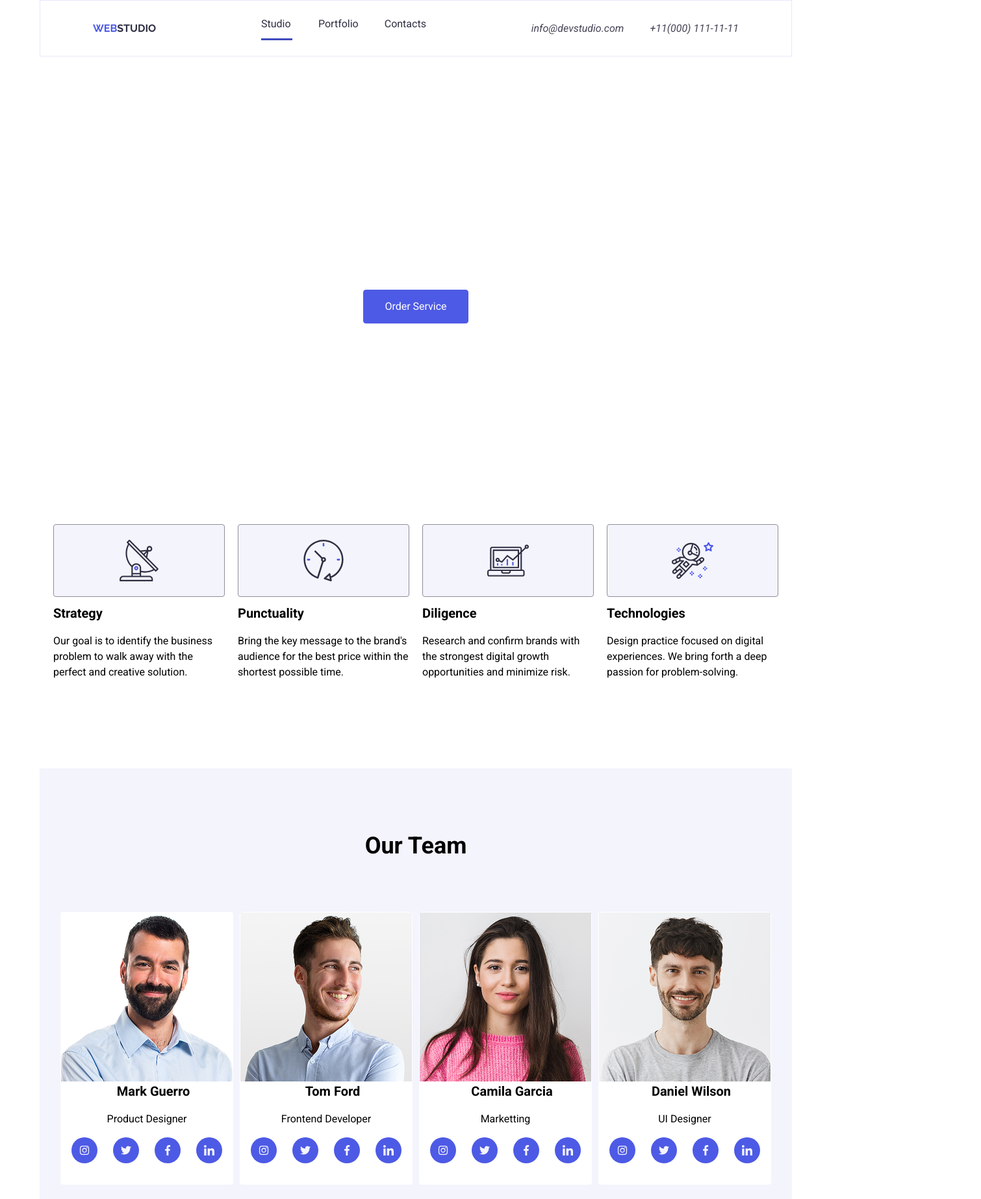
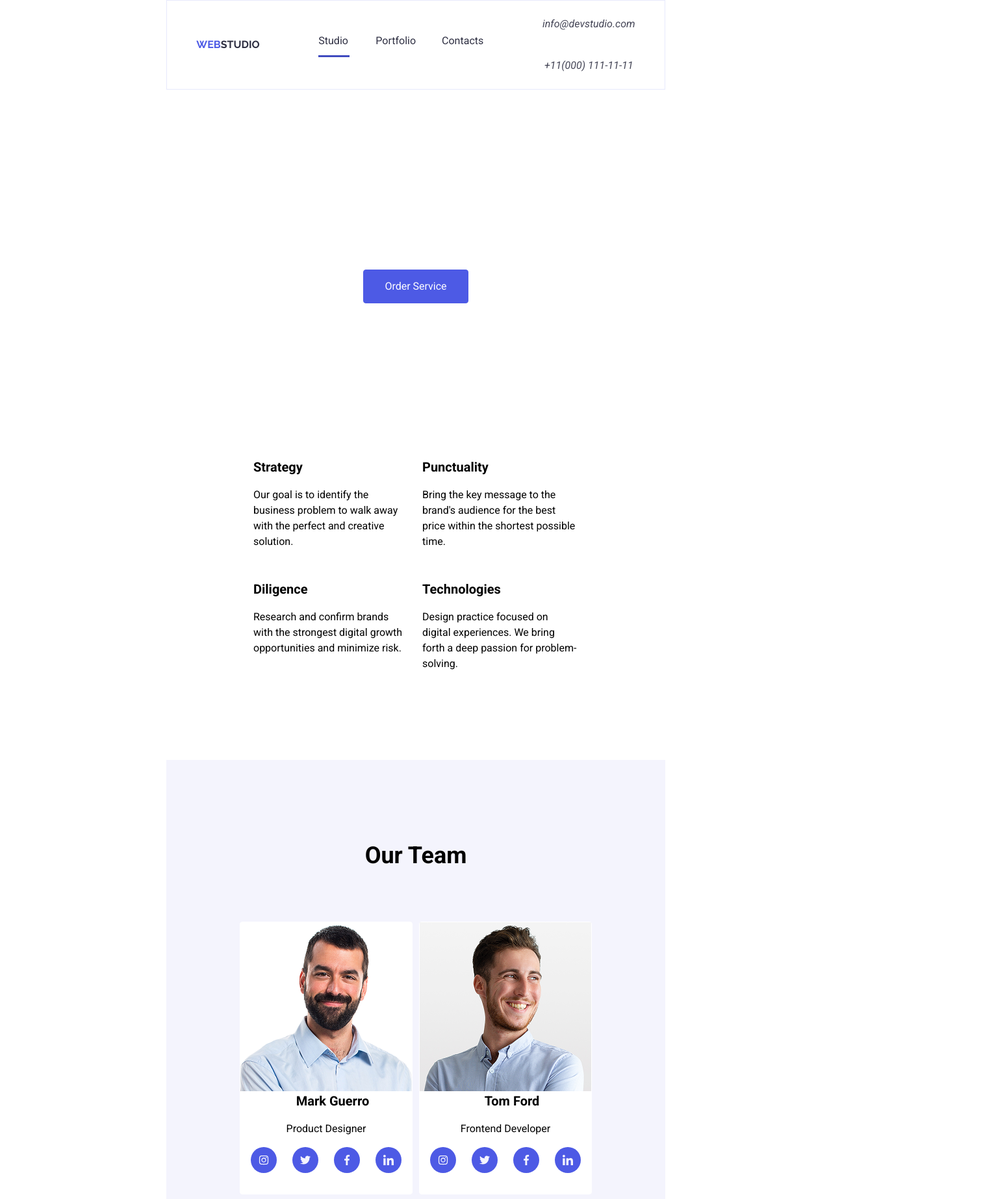
Before and after one commit to duhanocal03/goit-markup-hw-06, a plain HTML site: page index.html in a window 1280 px wide. Shown: the top 1846 px of the page at 65% size, 1510 px wide, since content can reach past the window. Drawn offline with nearby package versions, Linux system fonts and the light colour scheme.

Commit message:
upload files

```diff
--- a/css/styles.css
+++ b/css/styles.css
@@ -211,6 +211,10 @@ main .headers ul li{
     padding: 120px 0px;
 }
 
+.card-item{
+    border: 1px solid red;
+}
+
 .contain{
     display: flex;
     justify-content: center;
@@ -238,7 +242,7 @@ margin-bottom: 75px;
     align-items: center;
     border: 1px solid #FFFFFF;
     border-radius: 4px;
-    box-shadow: inset;
+    box-shadow: rgba(46, 47, 66, 0.08);
     background-color: #FFFFFF;
 }
 
@@ -607,3 +611,120 @@ legend p{
     width: 24px;
     height: 24px;
 }
+
+@media(max-width:1310px) and (min-width:321px){
+
+
+     .containers {
+            width: 768px;
+            background-color: #FFFFFF;
+            justify-content: center;
+            align-items: center;
+        }
+
+    .comms{
+        display: block;
+        flex-direction: column;
+        justify-content: center;
+        align-items: center;
+
+    }
+    .contact {
+             width: 768px;
+             height: 436px;
+             background-size: cover;
+             display: flex;
+             justify-content: center;
+             align-items: center;
+         }
+
+        .container {
+            display: flex;
+            justify-content: center;
+            align-items: center;
+            flex-direction: column;
+            width: 768px;
+
+        }
+         main {
+             width: 768px;
+             padding: 0;
+         }
+         .headers{
+            display: flex;
+                flex-wrap: wrap;
+                gap: 24px;
+                width: 768px;
+                justify-content: center;
+         }
+         .headers ul{
+            display: flex;
+                flex-wrap: wrap;
+                padding: 0;
+                margin: 0;
+                width: 100%;
+                justify-content: center;
+         }
+         .headers .item{
+                    flex-basis: calc(50% - 24px);
+                    box-sizing: border-box;
+                    flex-direction: column;
+         }
+         .icon-box{
+            display: none;
+         }
+
+         .contain{
+            width: 768px;
+            display: flex;
+            flex-wrap: wrap;
+            justify-content: center;
+            gap: 24px;
+            height: max-content;
+         }
+
+         .contain ul{
+            display: flex;
+            flex-wrap: wrap;
+            justify-content: center;
+         }
+         .teams-info{
+            width: 768px;
+         }
+
+         .port-info{
+            width: 768px;
+         }
+
+        .container .port-info ul {
+             justify-content: center;
+             align-items: center;
+            flex-direction: row;
+            gap: 24px;
+            flex-wrap: wrap;
+            display: grid;
+            grid-template-columns: repeat(2, 1fr);
+            gap: 24px;
+            }
+         .container-foot{
+            width: 768px;
+            display: flex;
+            justify-content: center;
+            align-items: center;
+         }
+        .foot{
+            width: 768px;
+            display: grid;
+            flex-wrap: wrap;
+            grid-template-columns: repeat(2, 1fr);
+            gap: 5px;
+        }
+
+        .foot-2{
+          margin-left: -230px;
+        }
+
+        .card-item{
+            border: 1px solid blue;
+        }
+}
--- a/index.html
+++ b/index.html
@@ -118,7 +118,7 @@
           <section class="teams-info">
             <h2>Our Team</h2>
             <ul>
-              <li>
+              <li class="card-item">
                 <img
                   class="team-card"
                   src="images/markguerro.png"
@@ -158,7 +158,7 @@
                   </div>
                 </div>
               </li>
-              <li>
+              <li class="card-item">
                 <img
                   class="team-card"
                   src="images/tomford.png"
@@ -198,7 +198,7 @@
                 </div>
                 <div class="socil-icons"></div>
               </li>
-              <li>
+              <li class="card-item">
                 <img
                   class="team-card"
                   src="images/camilagarcia.png"
@@ -236,9 +236,9 @@
                     </svg>
                   </div>
                 </div>
-                <div class="socil-icons"></div>
+                <div class="socil-icons">
               </li>
-              <li>
+              <li class="card-item">
                 <img
                   class="team-card"
                   src="images/danielwilson.png"
@@ -437,7 +437,7 @@
              <svg class="icon icon-facebook">
             <use
               xlink:href="./images/icon/symbol-defs.svg#icon-facebook"
-            >
+            ></use>
             </div>
             <div class="icon-item">
               <svg class="icon icon-linkedin">
```
